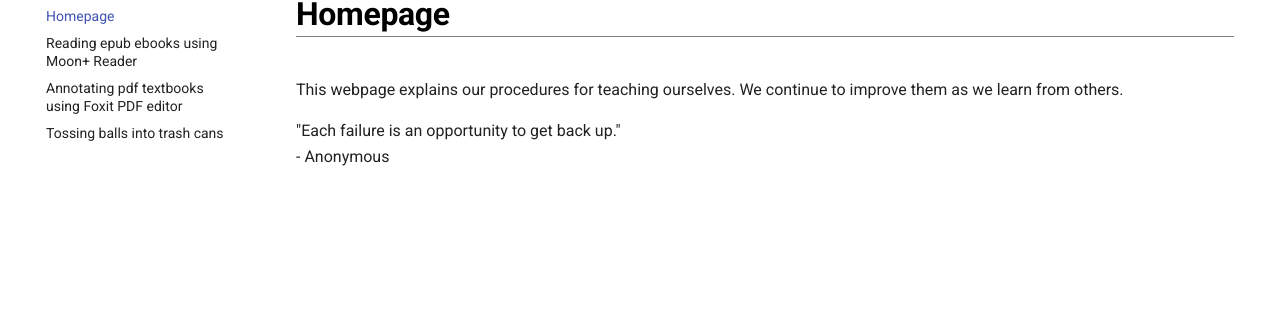
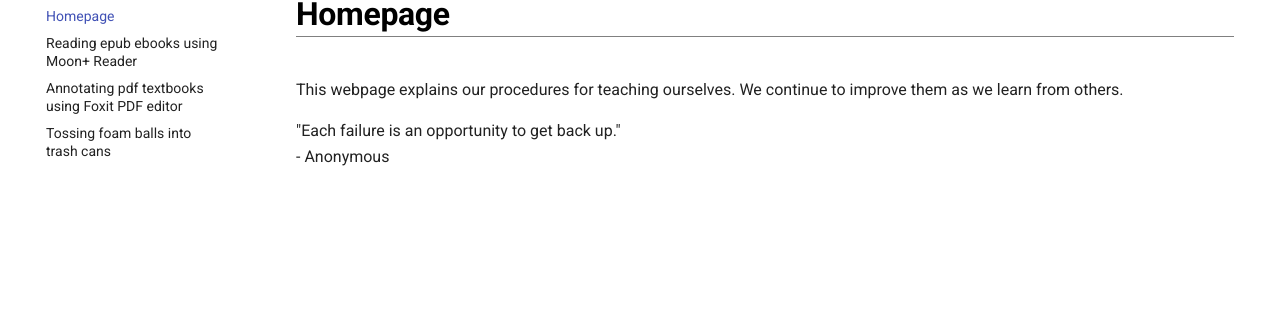
Before and after one commit to maximilian-ho/how-we-teach-ourselves, an MkDocs documentation site: the page built from docs/index.md, in a window 1280 px wide. Shown: the part 104-421 px from the top of the page. Built offline with MkDocs 1.6.1 and Material for MkDocs 9.7.7, drawn with Linux system fonts in a browser that asks for light colours.

Commit message:
Update mkdocs.yml

```diff
--- a/mkdocs.yml
+++ b/mkdocs.yml
@@ -4,7 +4,7 @@ nav:
    - Homepage: "index.md"
    - Reading epub ebooks using Moon+ Reader: "epubs.md"
    - Annotating pdf textbooks using Foxit PDF editor: "pdfs.md"
-   - Tossing balls into trash cans: "balls.md"
+   - Tossing foam balls into trash cans: "balls.md"
 
 theme:
   name: material
```
